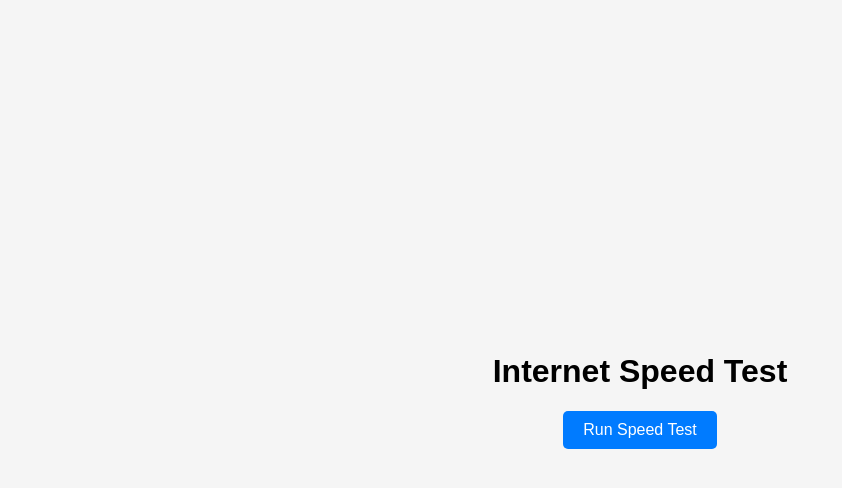
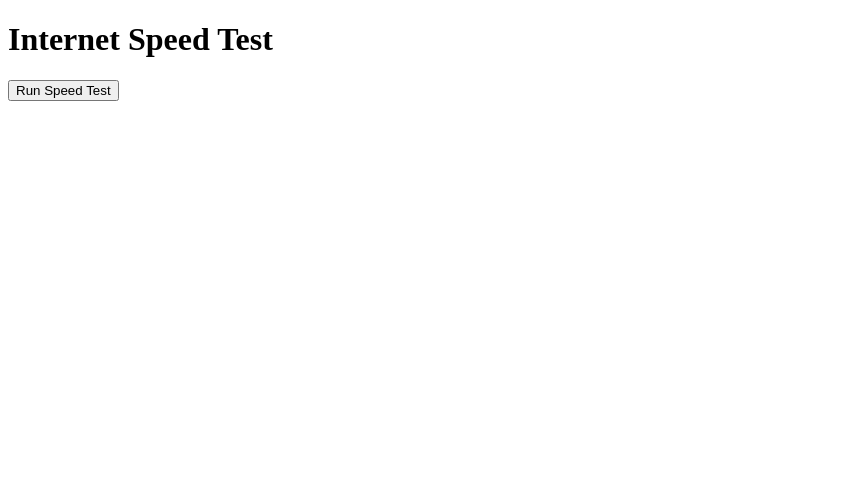
Before and after one commit to nsinternet/nsinternet.github.io, a plain HTML site: page speed.html in a window 1280 px wide. Shown: the whole page, without its empty margins (0-842 px from the left). Drawn offline with Linux system fonts and the light colour scheme.

Commit message:
speed.html

```diff
--- a/speed.html
+++ b/speed.html
@@ -4,56 +4,19 @@
 <meta charset="UTF-8">
 <meta name="viewport" content="width=device-width, initial-scale=1.0">
 <title>Internet Speed Test</title>
-<style>
-    body {
-        font-family: Arial, sans-serif;
-        margin: 0;
-        padding: 0;
-        display: flex;
-        justify-content: center;
-        align-items: center;
-        height: 100vh;
-        background-color: #f5f5f5;
-    }
-
-    .container {
-        text-align: center;
-    }
-
-    .result {
-        font-size: 20px;
-        margin-top: 20px;
-    }
-
-    button {
-        padding: 10px 20px;
-        font-size: 16px;
-        background-color: #007bff;
-        color: white;
-        border: none;
-        border-radius: 5px;
-        cursor: pointer;
-    }
-
-    button:hover {
-        background-color: #0056b3;
-    }
-</style>
 </head>
 <body>
-    <div class="container">
-        <h1>Internet Speed Test</h1>
-        <button onclick="runSpeedTest()">Run Speed Test</button>
-        <div class="result" id="speedResults"></div>
-    </div>
+    <h1>Internet Speed Test</h1>
+    <button onclick="runSpeedTest()">Run Speed Test</button>
+    <p id="speedResults"></p>
 
     <script>
         function runSpeedTest() {
             var xhr = new XMLHttpRequest();
+            var startTime, endTime;
+
             xhr.open('GET', 'https://speedtest.tele2.net/100MB.zip', true); // Test file URL
             xhr.responseType = 'blob';
-
-            var startTime, endTime;
 
             xhr.onloadstart = function () {
                 startTime = new Date().getTime();
```
